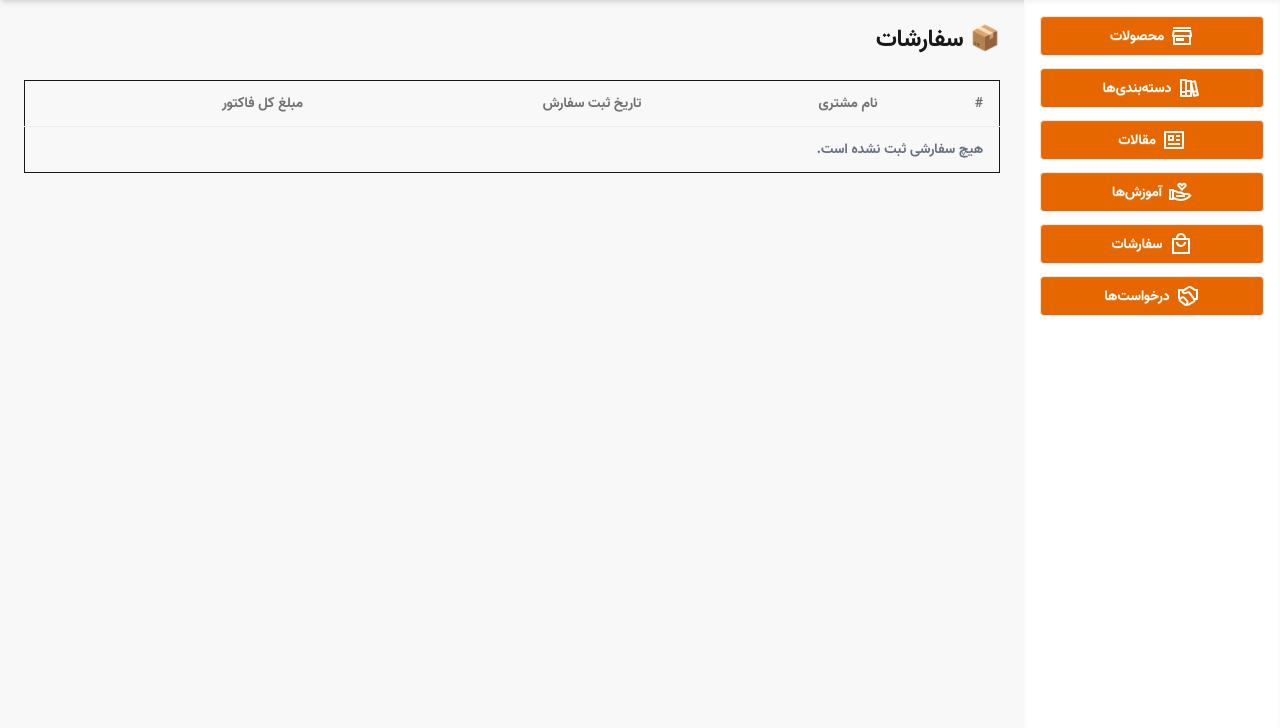
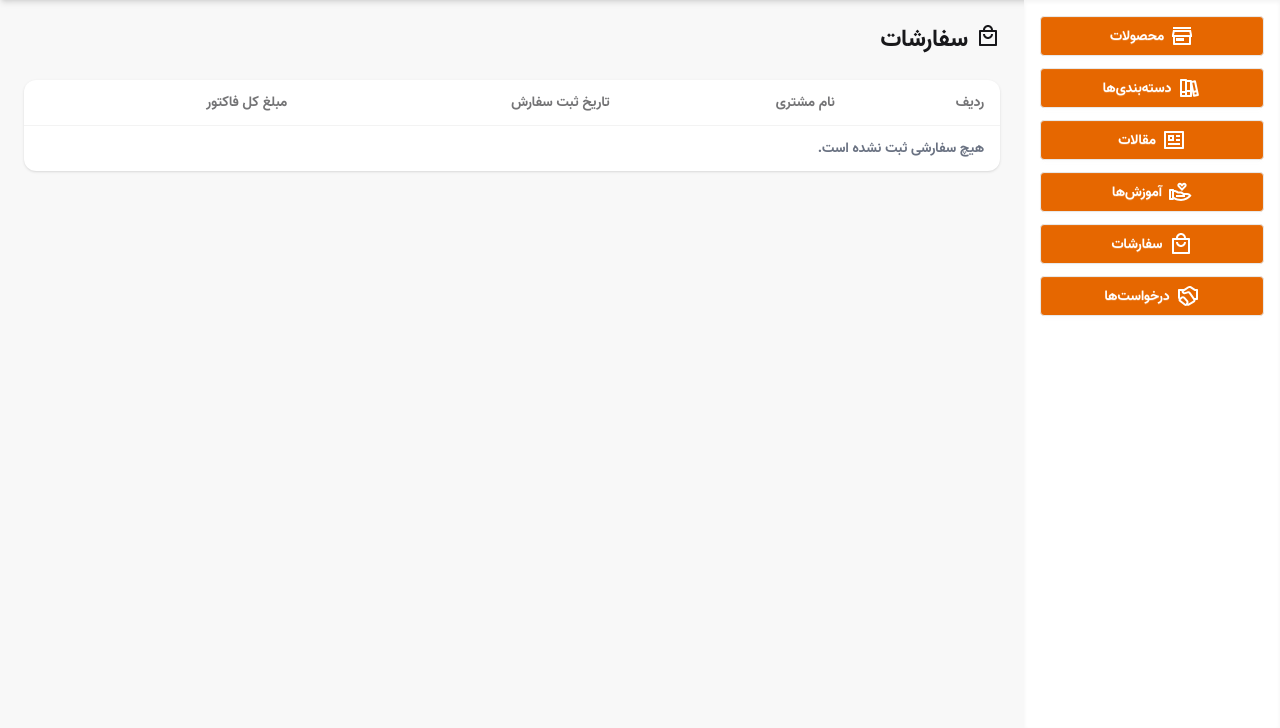
Before and after one commit to monerapersian/farris, a Django app: page /dashboard/orders/ in a window 1280 px wide. Shown: the part 72-800 px from the top of the page. Run offline with Django 5.2, Linux system fonts and the light colour scheme; a user stored in the database is signed in; data that the repository does not hold is empty; some libraries are stand-ins or nearby versions.

Commit message:
Update template Ui orders

```diff
--- a/website/templates/dashboard/sections/orders.html
+++ b/website/templates/dashboard/sections/orders.html
@@ -1,13 +1,20 @@
 {% extends "dashboard/base_dashboard.html" %}
+{% load jalali_tags %}
 {% load humanize %}
+
 {% block content %}
+<div class="flex items-center justify-between mb-6">
+  <h1 class="flex gap-2 text-2xl font-bold">
+    <svg xmlns="http://www.w3.org/2000/svg" viewBox="0 0 24 24" width="24" height="24" fill="currentColor"><path d="M9 6H15C15 4.34315 13.6569 3 12 3C10.3431 3 9 4.34315 9 6ZM7 6C7 3.23858 9.23858 1 12 1C14.7614 1 17 3.23858 17 6H20C20.5523 6 21 6.44772 21 7V21C21 21.5523 20.5523 22 20 22H4C3.44772 22 3 21.5523 3 21V7C3 6.44772 3.44772 6 4 6H7ZM5 8V20H19V8H5ZM9 10C9 11.6569 10.3431 13 12 13C13.6569 13 15 11.6569 15 10H17C17 12.7614 14.7614 15 12 15C9.23858 15 7 12.7614 7 10H9Z"></path></svg>
+    سفارشات
+  </h1>
+</div>
 
-<h2 class="text-2xl font-bold mb-6">📦 سفارشات</h2>
-
-<table class="table w-full border">
+<div class="overflow-x-auto bg-base-100 shadow rounded-xl">
+  <table class="table ">
     <thead>
       <tr>
-      <th>#</th>
+        <th>ردیف</th>
         <th>نام مشتری</th>
         <th>تاریخ ثبت سفارش</th>
         <th>مبلغ کل فاکتور</th>
@@ -18,7 +25,7 @@
       <tr class="cursor-pointer hover:bg-gray-100" onclick="openOrderModal({{ order.id }})">
         <td>{{ forloop.counter0|add:page_obj.start_index }}</td>
         <td>{{ order.full_name }}</td>
-      <td>{{ order.created_at|date:"Y/m/d H:i" }}</td>
+        <td>{{ order.created_at|to_jalali:"%Y/%m/%d %H:%M" }}</td>
         <td>{{ order.total_price|intcomma }} تومان</td>
       </tr>
       {% empty %}
@@ -28,6 +35,7 @@
       {% endfor %}
     </tbody>
   </table>
+</div>
 
 <!-- Pagination -->
 <div class="mt-4">
```
Lines whose indentation alone changed are shown as unchanged.
